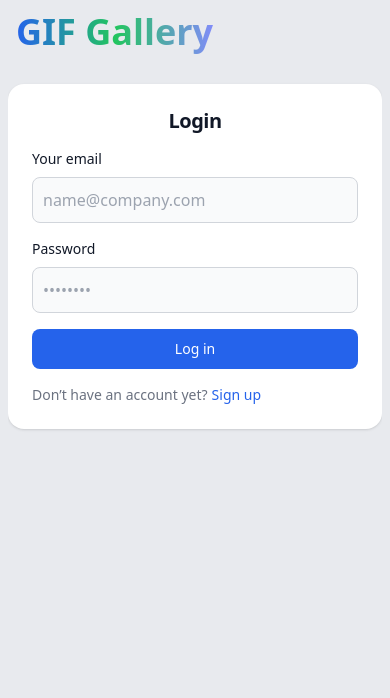
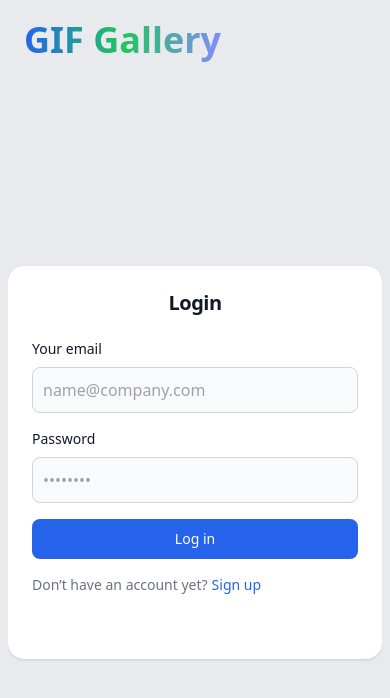
Before and after one commit to jaiminmalaviya/GIF-gallery-app, a Next.js app: page /auth/login in a window 390 px wide. Shown: the top 698 px of the page. Built offline with nearby package versions, Linux system fonts and the light colour scheme; no server answers.

Commit message:
CSS changes

```diff
--- a/app/auth/login/page.jsx
+++ b/app/auth/login/page.jsx
@@ -34,8 +34,8 @@ const Login = () => {
    }
 
    return (
-      <div className="w-full m-auto bg-white rounded-2xl shadow  md:mt-0 sm:max-w-md xl:p-0 ">
-         <div className="p-6 space-y-4 md:space-y-6 sm:p-8">
+      <div className="w-full m-auto bg-white rounded-2xl shadow md:mt-6 sm:max-w-md pb-10 md:pb-5">
+         <div className="p-6 space-y-6 md:space-y-6 sm:p-8">
             <h1 className="text-xl text-center font-bold leading-tight tracking-tight text-gray-900 md:text-3xl ">
                Login
             </h1>
--- a/app/auth/register/page.jsx
+++ b/app/auth/register/page.jsx
@@ -35,7 +35,7 @@ const Register = () => {
    }
 
    return (
-      <div className="w-full m-auto bg-white rounded-2xl shadow  md:mt-0 sm:max-w-md xl:p-0 ">
+      <div className="w-full m-auto bg-white rounded-2xl shadow md:mt-0 sm:max-w-md xl:p-0 pb-10 md:pb-5">
          <div className="p-6 space-y-4 md:space-y-6 sm:p-8">
             <h1 className="text-xl text-center font-bold leading-tight tracking-tight text-gray-900 md:text-3xl ">
                Create Account
--- a/app/components/Navbar.jsx
+++ b/app/components/Navbar.jsx
@@ -6,7 +6,7 @@ const Navbar = async () => {
    const user = await getUserCookie()
 
    return (
-      <nav className="flex justify-between items-center sm:p-8 p-2 md:px-16 mb-5">
+      <nav className="flex justify-between items-center sm:p-8 p-4 md:px-16 sm:mb-5 mb-0">
          <Link href={user ? '/' : '/auth/login'}>
             <h1 className="md:text-5xl text-4xl font-bold bg-gradient-to-r from-blue-600 via-green-500 to-indigo-400 inline-block text-transparent bg-clip-text md:leading-[64px] leading-[48px]">
                GIF Gallery
--- a/app/layout.jsx
+++ b/app/layout.jsx
@@ -20,7 +20,7 @@ export default function RootLayout({ children }) {
             />
          </head>
          <body>
-            <main className="overflow-x-hidden min-h-screen mx-2 sm:mx-5">
+            <main className="overflow-x-hidden flex flex-col min-h-screen mx-2 sm:mx-5">
                <Toaster
                   position="bottom-right"
                   reverseOrder={false}
```
